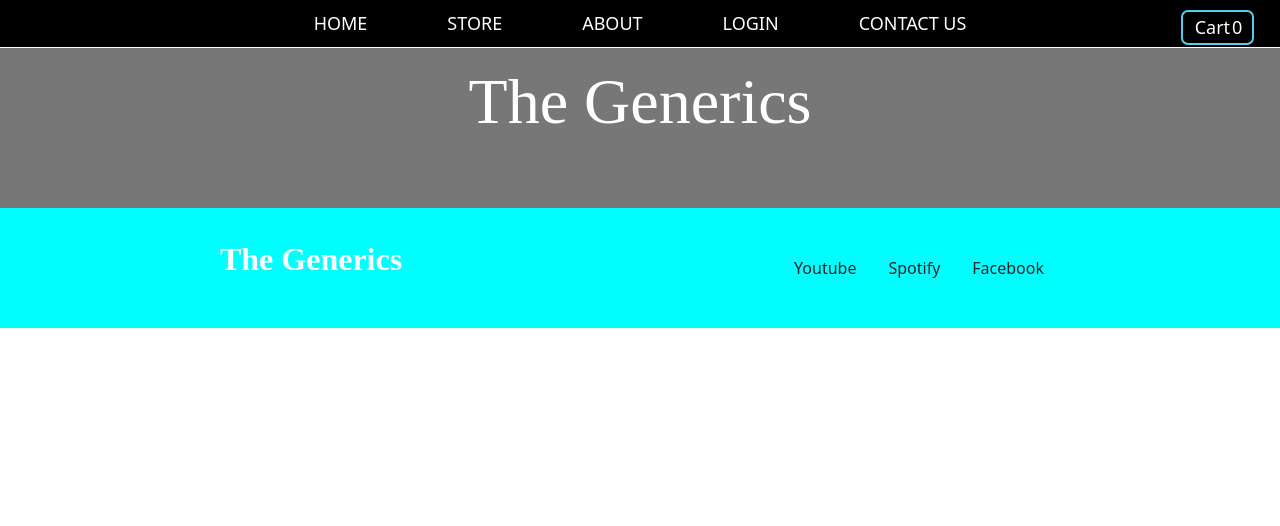
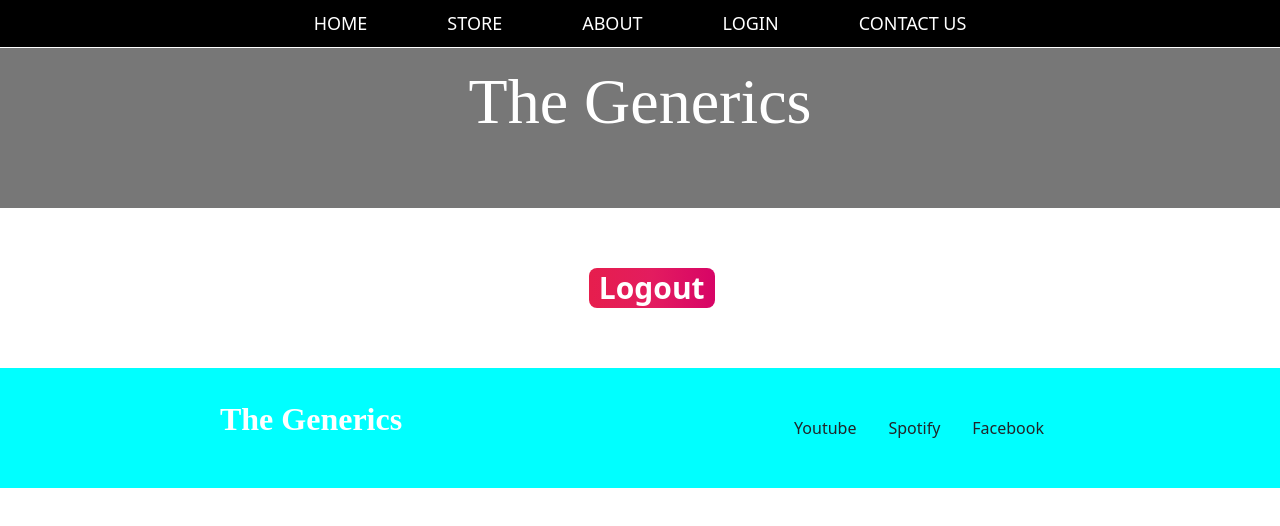
Before and after one commit to Ritukalpa99/reactjs-projects, a React (Create React App) app in the folder Ecommerce/: page /logout in a window 1280 px wide. Shown: the top 526 px of the page. Built offline with nearby package versions, Linux system fonts and the light colour scheme.

Commit message:
protect product page done

```diff
--- a/Ecommerce/src/App.js
+++ b/Ecommerce/src/App.js
@@ -3,6 +3,7 @@ import Header from "./components/Header/Header";
 import Footer from "./components/Footer";
 import Cart from "./components/Cart/Cart";
 import About from "./components/About/About";
+import Logout from "./components/Login/Logout";
 import Home from "./components/Home/Home";
 import ContactUs from "./components/Contact/ContactUs";
 import ProductDetails from "./components/Content/Products/ProductDetails";
@@ -62,6 +63,7 @@ const App = () => {
 						<Route path="/about" element={<About />} />
 						<Route path="/home" element={<Home />} />
 						<Route path="/login" element={<Login />} />
+						<Route path="/logout" element={<Logout />} />
 						<Route path="/contact" element={<ContactUs />} />
 						<Route
 							path="/product-detail/:Id"
--- a/Ecommerce/src/components/Content/Content.js
+++ b/Ecommerce/src/components/Content/Content.js
@@ -1,6 +1,16 @@
 import classes from "./Content.module.css"
 import ContentItem from "./ContentItem";
+import { useNavigate } from "react-router-dom";
+import { useContext } from "react";
+import AuthContext from "../../store/auth-context";
 const Content = (props) => {
+    const navigate = useNavigate();
+    const authCtx = useContext(AuthContext);
+
+    if(!authCtx.isLoggedIn) {
+        navigate('/login');
+        return;
+    }
     return <section className={classes.container}>
         <h2>Music</h2>
         <div className={classes['music-content']}>
--- a/Ecommerce/src/components/Header/Nav.js
+++ b/Ecommerce/src/components/Header/Nav.js
@@ -2,9 +2,10 @@ import classes from "./Nav.module.css";
 import { NavLink } from "react-router-dom";
 import { useContext } from "react";
 import CartContext from "../../store/cart-context";
+import AuthContext from "../../store/auth-context";
 const Nav = (props) => {
 	const cartCtx = useContext(CartContext);
-
+	const authCtx = useContext(AuthContext);
 	const itemsCount = cartCtx.cartItems.length;
 
 	return (
@@ -25,15 +26,18 @@ const Nav = (props) => {
 				{/* <Link href="/about">ABOUT</Link> */}
 			</li>
 			<li>
-				<NavLink to="/login">LOGIN</NavLink>
+				{!authCtx.isLoggedIn && <NavLink to="/login">LOGIN</NavLink>}
+				{authCtx.isLoggedIn && <NavLink to="/logout">LOGOUT</NavLink>}
 			</li>
 			<li>
 				<NavLink to="/contact">CONTACT US</NavLink>
 			</li>
+			{authCtx.isLoggedIn &&
 			<div className={classes["cart-holder"]} onClick={props.onClick}>
 				<div>Cart</div>
 				<span>{itemsCount}</span>
 			</div>
+			}
 		</ul>
 	);
 };
--- a/Ecommerce/src/components/Login/Login.js
+++ b/Ecommerce/src/components/Login/Login.js
@@ -33,7 +33,7 @@ const Login = () => {
 			alert(err.message);
 		}
 	};
-
+	// console.log(authCtx.isLoggedIn);
 	const submitHandler = (event) => {
 		event.preventDefault();
 
@@ -43,6 +43,9 @@ const Login = () => {
 		// alert(`You details are ${enteredEmail}, ${enteredPassword}`);
 	};
 	return (
+		<div className={classes.login}>
+			{authCtx.isLoggedIn && <h1>Welcome back!</h1>}
+			{!authCtx.isLoggedIn && (
 				<form onSubmit={submitHandler}>
 					<div className={classes.control}>
 						<lable htmlFor="email">E-Mail</lable>
@@ -54,14 +57,16 @@ const Login = () => {
 							type="password"
 							id="password"
 							required
-					minLength="7"
+							minLength="6"
 							ref={passwordRef}
 						/>
 					</div>
 					<button type="submit" className={classes.submit}>
-				Submit{" "}
+						Login{" "}
 					</button>
 				</form>
+			)}
+		</div>
 	);
 };
 
--- a/Ecommerce/src/components/Login/Login.module.css
+++ b/Ecommerce/src/components/Login/Login.module.css
@@ -1,3 +1,12 @@
+.login h1 {
+	background-color: rebeccapurple;
+	text-align: center;
+	width: 60%;
+	border-radius: 0.25rem;
+	padding: 2rem;
+	margin: 0 auto;
+}
+
 .control {
 	margin: 1rem 0;
 }
@@ -20,7 +29,7 @@
 	border: 1px solid #ccc;
 }
 
-  .control input:focus{
+.control input:focus {
 	outline: none;
 	border-color: #230052;
 }
@@ -31,8 +40,29 @@
 	margin: 0 auto;
 	padding: 0.4rem;
 	margin-bottom: 1rem;
-    border: 2px solid #56CCF2;
+	border: 2px solid #56ccf2;
 	border-radius: 7px;
 	background-color: black;
-    color:  white;
+	color: white;
 }
+
+.btn {
+	display: inline-block;
+	outline: none;
+	cursor: pointer;
+	font-size: 30px;
+	line-height: 20px;
+	font-weight: 600;
+	border-radius: 8px;
+	padding: 14px 24px;
+	border: none;
+	transition: box-shadow 0.2s ease 0s, -ms-transform 0.1s ease 0s,
+		-webkit-transform 0.1s ease 0s, transform 0.1s ease 0s;
+	background: linear-gradient(
+		to right,
+		rgb(230, 30, 77) 0%,
+		rgb(227, 28, 95) 50%,
+		rgb(215, 4, 102) 100%
+	);
+	color: #fff;
+}
--- /dev/null
+++ b/Ecommerce/src/components/Login/Logout.js
@@ -0,0 +1,18 @@
+import { useContext } from "react";
+import { useNavigate } from "react-router-dom";
+import AuthContext from "../../store/auth-context";
+import classes from "./Login.module.css"
+const Logout = () => {
+
+    const authCtx = useContext(AuthContext);
+    const navigate = useNavigate();
+    const logoutHandler = () => {
+        authCtx.logout();
+        navigate('/login')
+    }
+    return <button className={classes.btn} style={{'padding': '10px', 'margin-left' :'46vw','margin-top':'2em', 'margin-bottom': '2em'}} onClick={logoutHandler}>
+        Logout
+    </button>
+}
+
+export default Logout;
```
Lines whose indentation alone changed are shown as unchanged.
